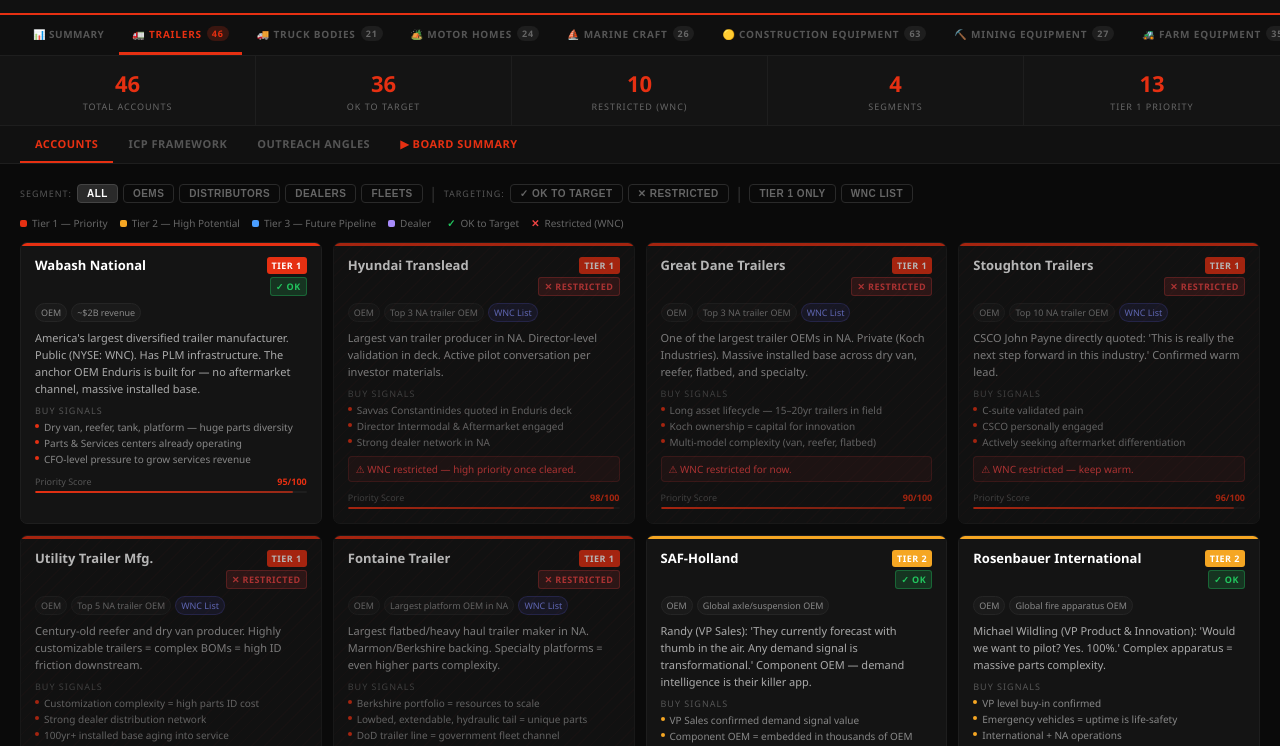
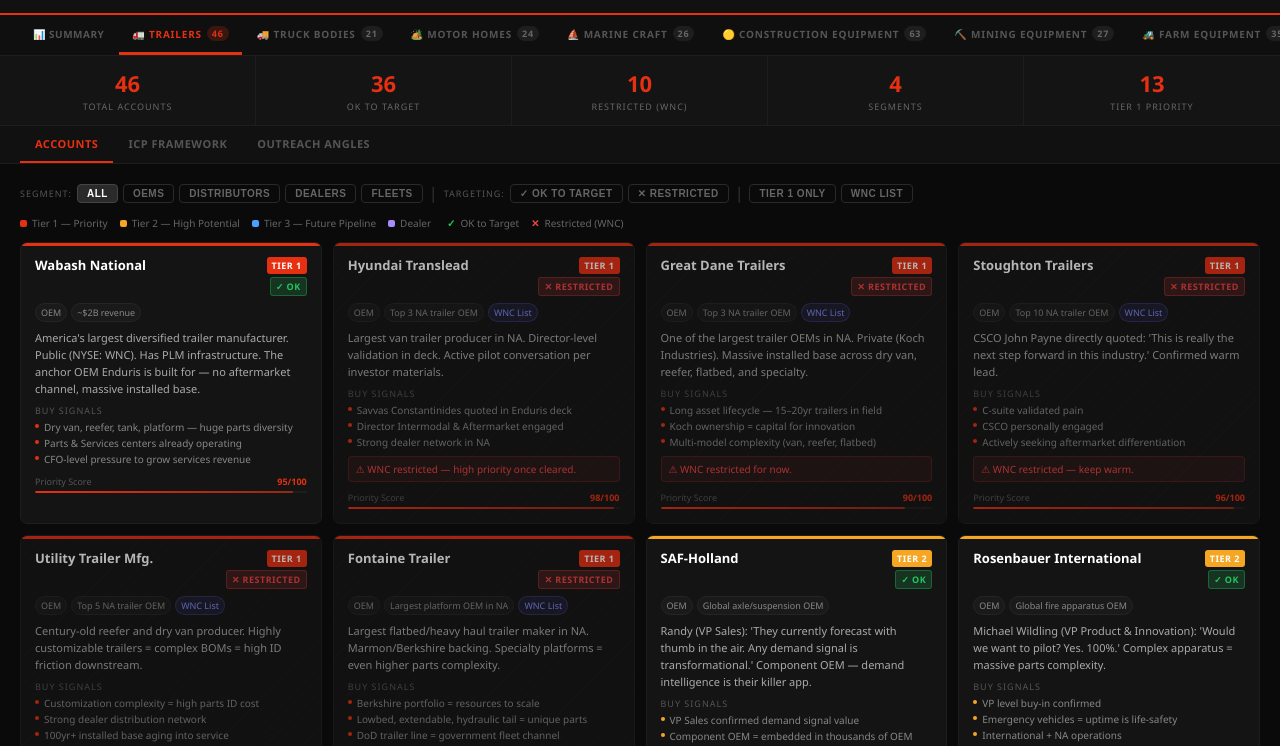
Before and after one commit to robschoenthaler-enduris/target-accounts, a plain HTML site: page index.html in a window 1280 px wide. Shown: the part 46-792 px from the top of the page. Drawn offline with Linux system fonts and the light colour scheme.

Commit message:
2026-07-31: remove vestigial per-industry Board Summary inner-tab (dead code, hid all panes on click)

```diff
--- a/index.html
+++ b/index.html
@@ -106,7 +106,6 @@
   <div class="inner-tab active" onclick="switchInner('accounts',this)">Accounts</div>
   <div class="inner-tab" onclick="switchInner('icp',this)">ICP Framework</div>
   <div class="inner-tab" onclick="switchInner('outreach',this)">Outreach Angles</div>
-  <div class="inner-tab" onclick="switchInner('summary',this)" style="color:#e63012;border-bottom:2px solid transparent">&#9654; Board Summary</div>
 </div>
 <div id="pane-accounts" class="content">
   <div class="filter-bar">
```
